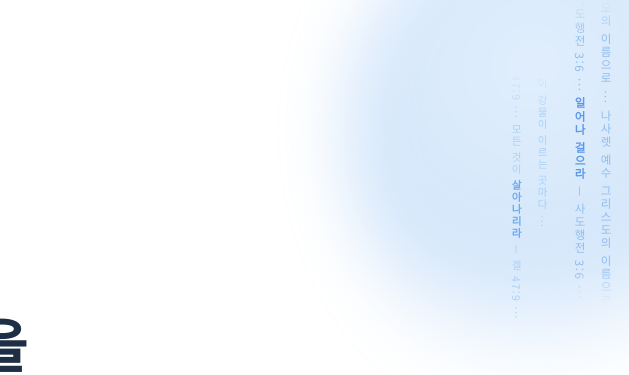
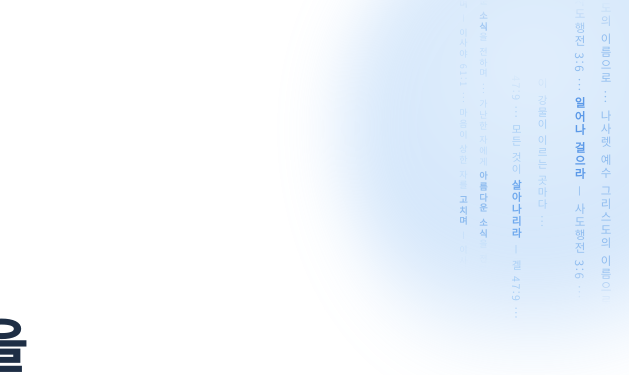
Before and after one commit to givenkim723/moving-village, a plain HTML site: page index.html in a window 1280 px wide. Shown: the top 375 px of the page, 651-1280 px from the left. Drawn offline with Linux system fonts and the light colour scheme.

Commit message:
feat: 메인 말씀 이사야 61:1 — og:image 반영 + 히어로 말씀 스트림 추가

```diff
--- a/index.html
+++ b/index.html
@@ -123,6 +123,9 @@
   .hero-verse.p5a{left:158px;top:0;bottom:auto;height:38%;font-size:9px;letter-spacing:.18em;color:#BFDCFA;}
   .hero-verse.p5b{left:138px;top:0;bottom:auto;height:38%;font-size:9px;letter-spacing:.18em;color:#BFDCFA;}
   .hero-verse.p5a b,.hero-verse.p5b b{color:#8FBCEF;}
+  .hero-verse.p6a{right:138px;top:0;bottom:auto;height:38%;font-size:9px;letter-spacing:.18em;color:#BFDCFA;}
+  .hero-verse.p6b{right:158px;top:0;bottom:auto;height:38%;font-size:9px;letter-spacing:.18em;color:#BFDCFA;}
+  .hero-verse.p6a b,.hero-verse.p6b b{color:#8FBCEF;}
   .hero-verse b{font-weight:700;color:#5B99E8;}
   .hero-verse .vflow{
     display:block;white-space:nowrap;
@@ -387,6 +390,9 @@
   <!-- P5 Ezekiel 47:9 (EN) -->
   <div class="hero-verse p5a" aria-hidden="true" data-speed="5.5" style="--d:52s"><div class="vflow"><span>Where the river flows ··· </span><span>Where the river flows ··· </span></div></div>
   <div class="hero-verse p5b" aria-hidden="true" data-speed="5.5" style="--d:52s"><div class="vflow"><span>everything will <b>live</b> — Ezk 47:9 ··· </span><span>everything will <b>live</b> — Ezk 47:9 ··· </span></div></div>
+
+  <div class="hero-verse p6a" aria-hidden="true" data-speed="6" style="--d:52s"><div class="vflow"><span>가난한 자에게 <b>아름다운 소식</b>을 전하며 ··· </span><span>가난한 자에게 <b>아름다운 소식</b>을 전하며 ··· </span></div></div>
+  <div class="hero-verse p6b" aria-hidden="true" data-speed="6" style="--d:52s"><div class="vflow"><span>마음이 상한 자를 <b>고치며</b> — 이사야 61:1 ··· </span><span>마음이 상한 자를 <b>고치며</b> — 이사야 61:1 ··· </span></div></div>
   <div class="hero-top">
     <div class="wrap">
       <div class="hero-brand">
```
Also changed, not shown: assets/og_cover.png.
